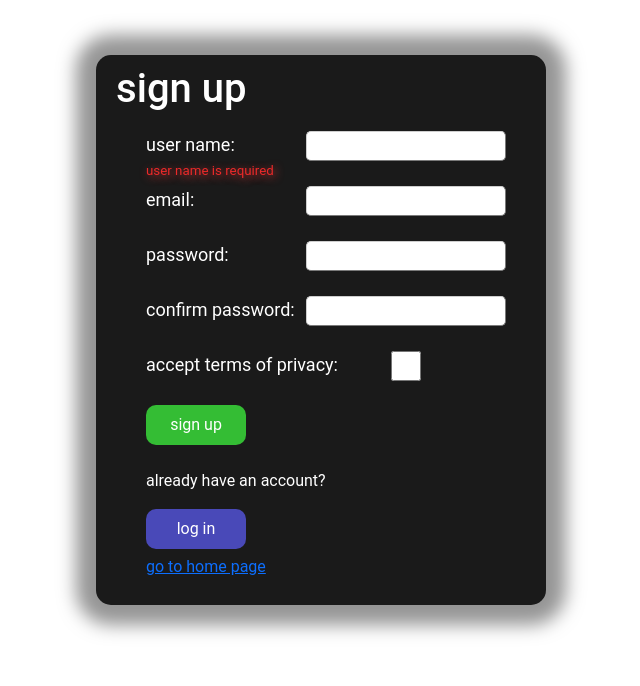
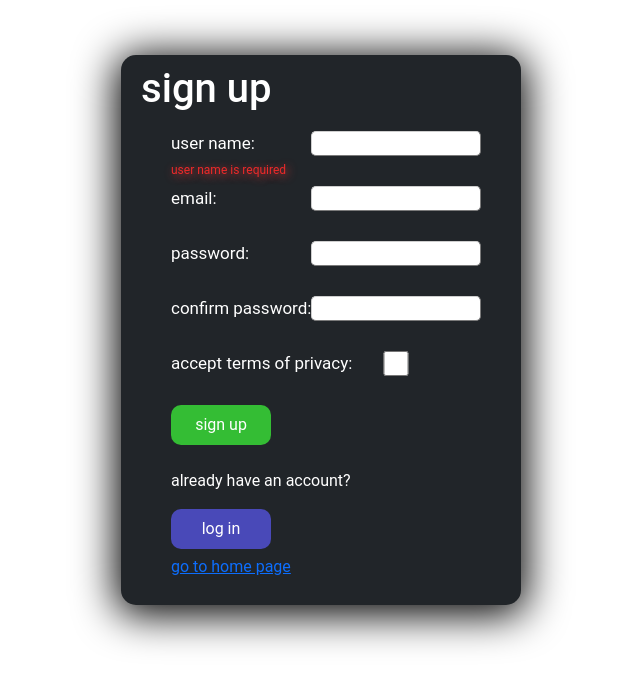
Before and after one commit to UALISDEVELOPER/multiweb, a React (Create React App) app: page /sign-in in a window 1280 px wide. Shown: the top 686 px of the page, without its empty margins (319-959 px from the left). Built offline with nearby package versions, Linux system fonts and the light colour scheme.

Commit message:
login and signin container width fixed

```diff
--- a/src/components/Landing.js
+++ b/src/components/Landing.js
@@ -12,7 +12,6 @@ const Landing = () => {
 
     return (
         <div>
-            {/* <Navbar/> */}
             <WebNav/>
             <Switch>
                 <Route path="/crypto" component={Crypto} />
--- a/src/components/crypto/Crypto.js
+++ b/src/components/crypto/Crypto.js
@@ -27,7 +27,7 @@ const Crypto = () => {
         setSearch(event.target.value)
     }
 
-    const filtered = data.filter(item => item.name.toLowerCase().includes(search.toLowerCase()))
+    const filtered = data.filter(item => item.name.toLowerCase().includes(search.toLowerCase().trim()))
 
     return (
         <div className='cryptoFillContainer'>
--- a/src/components/register/styles/logIn.scss
+++ b/src/components/register/styles/logIn.scss
@@ -1,12 +1,12 @@
     .logInContainer{
-        background-color: #1a1a1a;
+        background-color: #212529;
         color: #ffffff;
-        width: 450px;
+        box-shadow: 0px 5px 42px 5px #000000;
+        border-radius: 15px ;
+        width: 400px;
         height: 380px;
         margin: 55px auto;
         padding: 10px 20px 20px 20px;
-        border-radius: 15px ;
-        box-shadow: 0px 0px 18px 20px #4b4b4b96;
         ul{
             list-style:none ;
             padding: 0px 20px;
@@ -19,24 +19,24 @@
                 padding: 10px;
 
                 label{
-                    font-size: large;
+                    font-size: 17px;
                 }
                 input{
-                    width: 200px;
-                    height: 30px;
+                    width: 170px;
+                    height: 25px;
                     outline: none;
                     border: 1px outset #cecece ;
                     border-radius: 5px;
                     margin-right: 0;
                     position: absolute;
                     right: 0px;
-                    font-size: medium;
+                    font-size: 15px;
                 }
                 .checkbox{
                     cursor: pointer;
                 }
                 span{
-                    font-size: smaller;
+                    font-size: 12px;
                     color: #eb2a2a;
                     text-shadow: 2px 2px 8px #d43434;
                 }
--- a/src/components/register/styles/signIn.scss
+++ b/src/components/register/styles/signIn.scss
@@ -1,14 +1,13 @@
 
     .signInContainer{
-        background-color: #1a1a1a;
-        // background-color: #d40000;
+        background-color: #212529;
         color: #ffffff;
-        box-shadow: 0px 0px 18px 20px #4b4b4b96;
-        width: 450px;
+        box-shadow: 0px 5px 42px 5px #000000;
+        border-radius: 15px ;
+        width: 400px;
         height: 550px;
         margin: 55px auto;
         padding: 10px 20px 20px 20px;
-        border-radius: 15px ;
 
             ul{
                 list-style:none ;
@@ -22,24 +21,24 @@
                     padding: 10px;
 
                     label{
-                        font-size: large;
+                        font-size: 17px;
                     }
                     input{
-                        width: 200px;
-                        height: 30px;
+                        width: 170px;
+                        height: 25px;
                         outline: none;
                         border: 1px outset #cecece ;
                         border-radius: 5px;
                         margin-right: 0;
                         position: absolute;
                         right: 0px;
-                        font-size: medium;
+                        font-size: 15px;
                     }
                     .checkbox{
                         cursor: pointer;
                     }
                     span{
-                        font-size: smaller;
+                        font-size: 12px;
                         color: #eb2a2a;
                         text-shadow: 2px 2px 8px #d43434;
                     }
--- a/src/components/weather/Weather.js
+++ b/src/components/weather/Weather.js
@@ -35,7 +35,7 @@ const Weather = () => {
 
 
     const apiKEY = "213e1b10d0a8c32ba08147337ce2de65";
-    const apiURL = `https://api.openweathermap.org/data/2.5/weather?q=${search}&appid=${apiKEY}&units=metric`;
+    const apiURL = `https://api.openweathermap.org/data/2.5/weather?q=${search.trim()}&appid=${apiKEY}&units=metric`;
 
 
     const clickHandler = ()=>{
```
